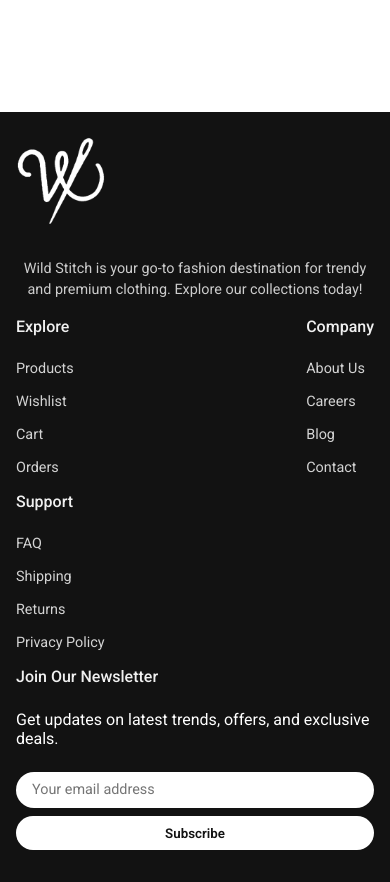
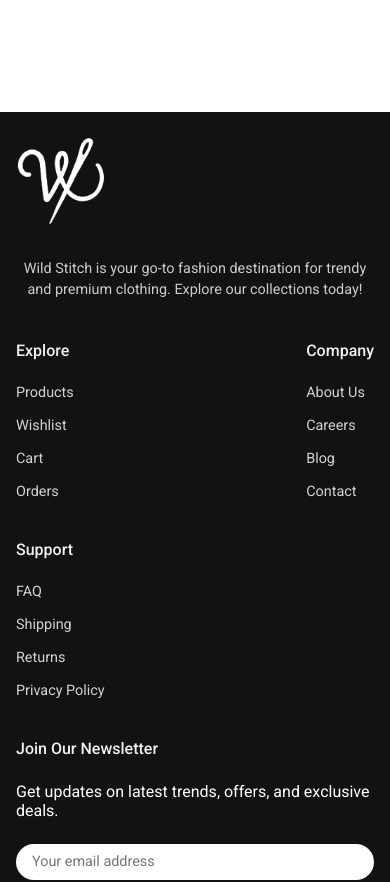
Before and after one commit to anujkaran12/CLOTHING-MERN-CLIENT, a React (Create React App) app: page /Cart in a window 390 px wide. Shown: the part 800-1682 px from the top of the page. Built offline with nearby package versions, Linux system fonts and the light colour scheme; no server answers.

Commit message:
minor changes in footer

```diff
--- a/src/Components/Footer/Footer.css
+++ b/src/Components/Footer/Footer.css
@@ -169,7 +169,7 @@
 @media (max-width: 480px) {
   .footer-container {
     grid-template-columns: 1fr;
-    gap: 1rem;
+    gap: 2.5rem 1rem;
     justify-items: baseline;
   }
 
```
